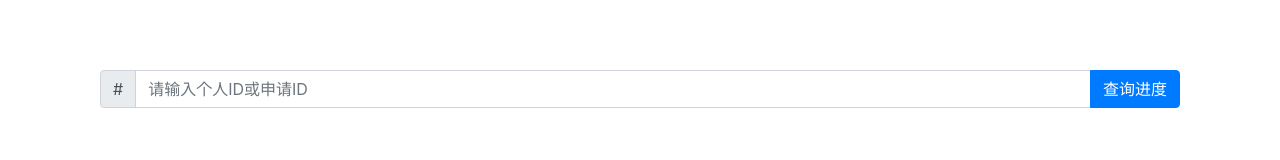
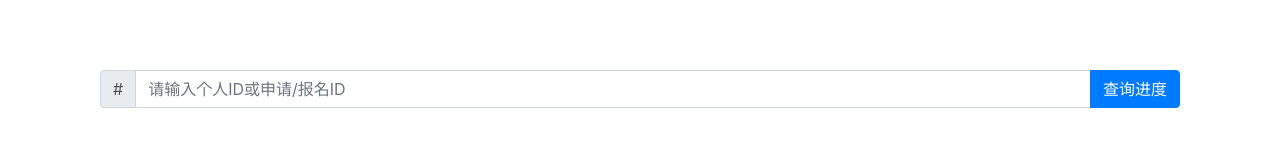
Before and after one commit to this-mitziqu/application-track, a React (Create React App) app: page / in a window 1280 px wide. Shown: the part 311-471 px from the top of the page. Built offline with nearby package versions, Linux system fonts and the light colour scheme.

Commit message:
transfer

```diff
--- a/package.json
+++ b/package.json
@@ -2,6 +2,7 @@
   "name": "application-tracker",
   "version": "0.1.0",
   "private": true,
+  "homepage": ".",
   "dependencies": {
     "@testing-library/jest-dom": "^5.11.10",
     "@testing-library/react": "^11.2.6",
--- a/public/index.html
+++ b/public/index.html
@@ -2,7 +2,7 @@
 <html lang="en">
   <head>
     <meta charset="utf-8" />
-    <link rel="icon" href="%PUBLIC_URL%/favicon.ico" />
+    <link rel="icon" href="%PUBLIC_URL%/favicon32.png" />
     <meta name="viewport" content="width=device-width, initial-scale=1" />
     <meta name="theme-color" content="#000000" />
     <meta
@@ -24,7 +24,7 @@
       work correctly both with client-side routing and a non-root public URL.
       Learn how to configure a non-root public URL by running `npm run build`.
     -->
-    <title>React App</title>
+    <title>唯理中国申请查询系统</title>
   </head>
   <body>
     <noscript>You need to enable JavaScript to run this app.</noscript>
--- a/src/InputForm.js
+++ b/src/InputForm.js
@@ -27,7 +27,7 @@ class InputForm extends React.Component {
     }
       ).then((response) => {
         this.setState({loading: false});
-        if (typeof(response.data) == "string") {
+        if (typeof(response.data) == "string" || response.data.length === 0) {
           alert("你查询的ID不存在");
         } else {
           this.props.handleResult(response);
@@ -57,8 +57,8 @@ class InputForm extends React.Component {
           <InputGroup.Text>#</InputGroup.Text>
         </InputGroup.Prepend>
           <Form.Control
-            placeholder="请输入个人ID或申请ID"
-            aria-label="请输入个人ID或申请ID"
+            placeholder="请输入个人ID或申请/报名ID"
+            aria-label="请输入个人ID或申请/报名ID"
             aria-describedby="basic-addon2"
             type="text"
             value={this.state.value || ''}
```
Also changed, not shown: public/favicon32.png (added).
